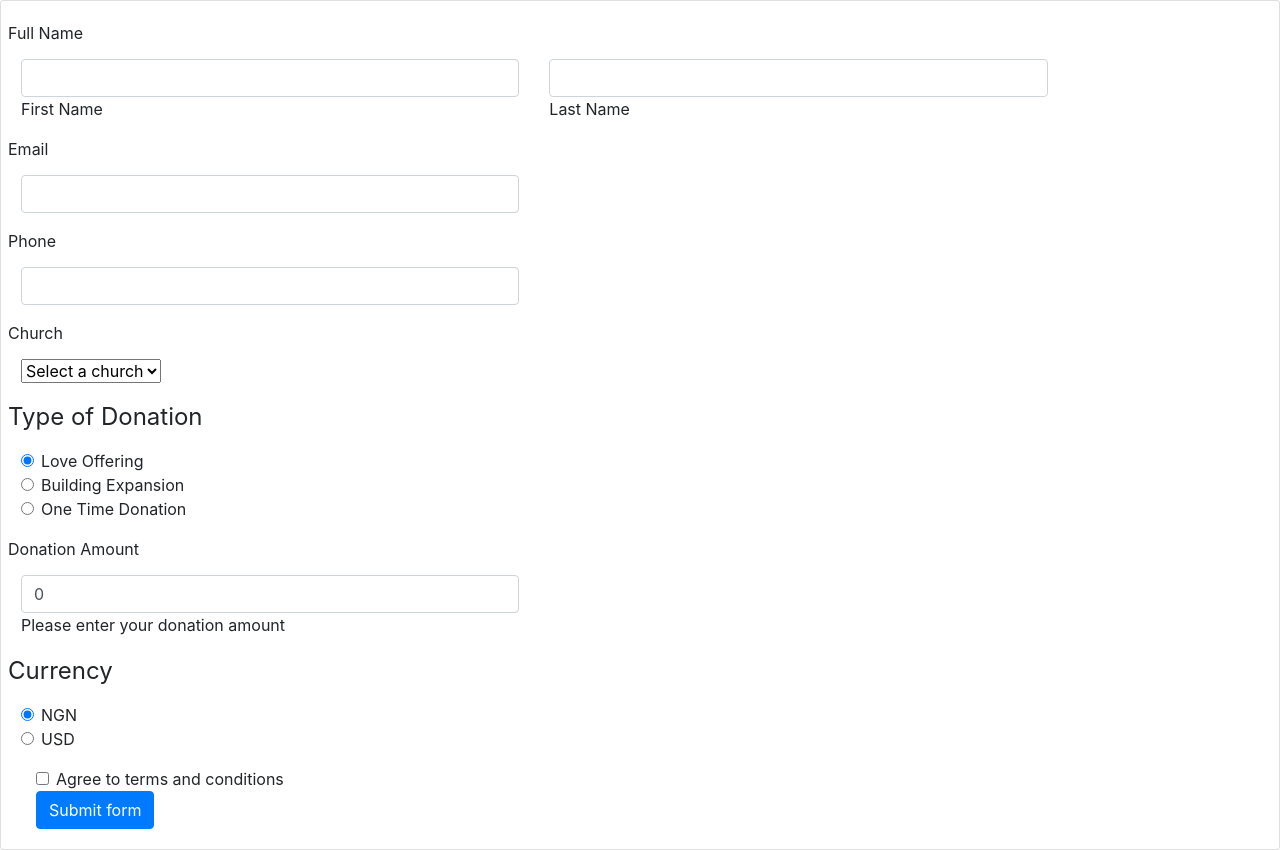
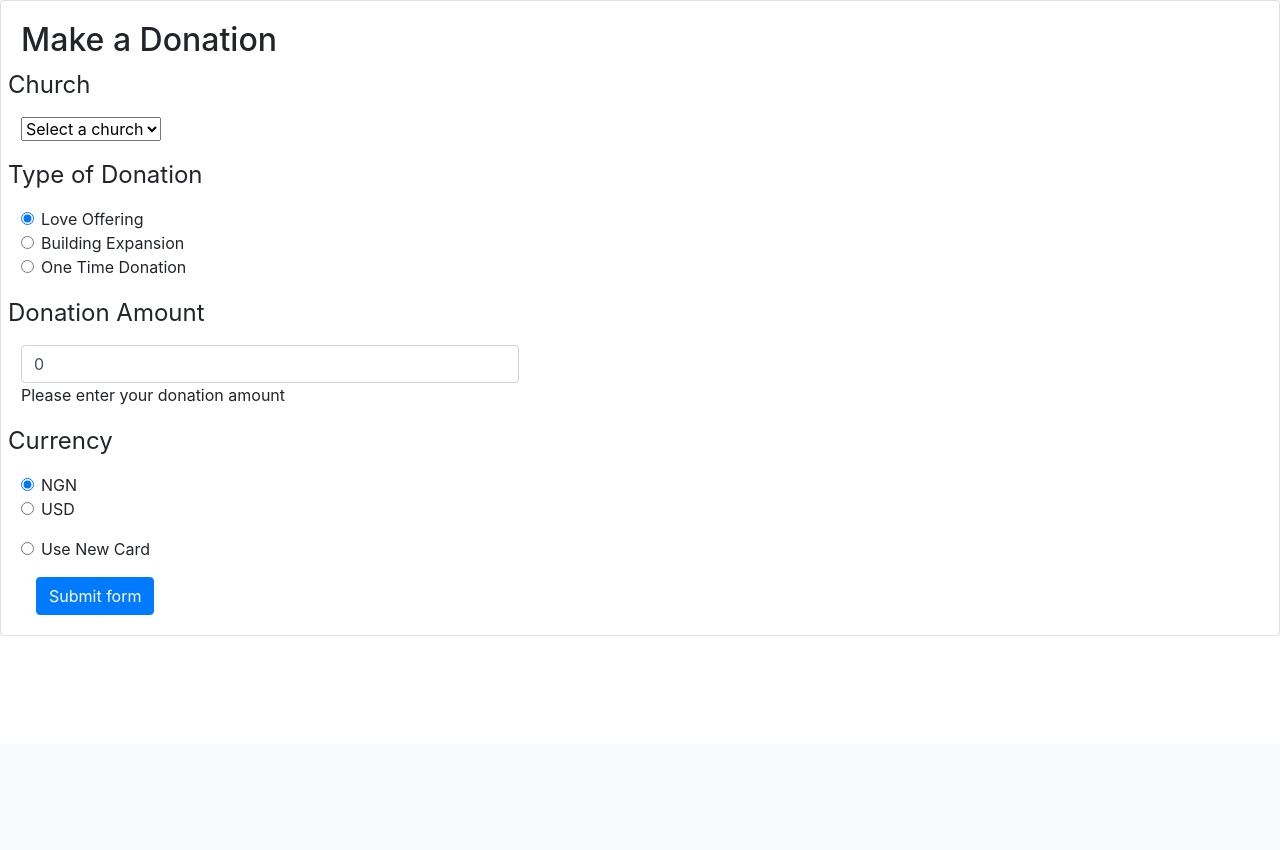
Before and after one commit to timothyakinyelu/flutterwave-payment-test, a Python web app: template src/templates/donations.html in a window 1280 px wide. Shown: the part 56-906 px from the top of the page. After the commit the page ends 692 px from the top, so only its background shows below. Run offline with Jinja, Linux system fonts and the light colour scheme; the template is opened without the code that fills it, so the values that code supplies are empty.

Commit message:
- added existing card options

```diff
--- a/src/templates/donations.html
+++ b/src/templates/donations.html
@@ -11,32 +11,10 @@
             <input type="hidden" name="csrf_token" value="{{ csrf_token() }}" />
             <div class="card">
                 <div class="card-body">
-                    <div class="row mb-3">
-                        <label class="form-label form-label-top">Full Name</label>
-                        <div class="col-sm-5">
-                            <input type="text" class="form-control" name="first_name">
-                            <span>First Name</span>
-                        </div>
-                        <div class="col-sm-5">
-                            <input type="text" class="form-control" name="last_name">
-                            <span>Last Name</span>
-                        </div>
-                    </div>
-                    <div class="row mb-3">
-                        <label class="form-label form-label-top">Email</label>
-                        <div class="col-sm-5">
-                            <input type="email" class="form-control" name="email">
-                            <span></span>
-                        </div>
-                    </div>
-                    <div class="row mb-3">
-                        <label class="form-label form-label-top">Phone</label>
-                        <div class="col-sm-5">
-                            <input type="text" class="form-control" name="phone">
-                        </div>
-                    </div>
-                    <div class="row mb-3">
-                        <label class="form-label form-label-top">Church</label>
+                    <h2>Make a Donation</h2>
+
+                    <fieldset class="row mb-3">
+                        <legend class="form-label form-label-top">Church</legend>
                         <div class="col-sm-5">
                             <select class="form-select" name="subaccountID">
                                 <option selected disabled value="">Select a church</option>
@@ -45,7 +23,7 @@
                                 {% endfor %}
                             </select>
                         </div>
-                    </div>
+                    </fieldset>
                     <fieldset class="row mb-3">
                         <legend class="form-label form-label-top">Type of Donation</legend>
                         <div class="col-sm-5">
@@ -69,13 +47,13 @@
                             </div>
                         </div>
                     </fieldset>
-                    <div class="row mb-3">
-                        <label class="form-label form-label-top">Donation Amount</label>
+                    <fieldset class="row mb-3">
+                        <legend class="form-label form-label-top">Donation Amount</legend>
                         <div class="col-sm-5">
                             <input type="number" class="form-control" name="amount" value=0>
                             <span>Please enter your donation amount</span>
                         </div>
-                    </div>
+                    </fieldset>
                     <fieldset class="row mb-3">
                         <legend class="form-label form-label-top">Currency</legend>
                         <div class="col-sm-10">
@@ -93,14 +71,38 @@
                             </div>
                         </div>
                     </fieldset>
-                    <div class="col-12">
-                        <div class="form-check">
-                            <input class="form-check-input" type="checkbox" value="" id="invalidCheck2">
-                            <label class="form-check-label" for="invalidCheck2">
-                                Agree to terms and conditions
-                            </label>
+                    {% if current_user.cards %}
+                        <fieldset class="row mb-3">
+                            <div class="col-sm-10">
+                                <div class="form-check cards">
+                                    <input class="form-check-input" type="radio" name="retainedCard" id="reCard" value="1" checked />
+                                    <label class="form-check-label" for="reCard">
+                                        Use Existing cards
+                                    </label>
+                                </div>
+                            </div>
+                            <div class="col-sm-10 cards-inner">
+                                {% for card in cards %}
+                                    <div class="form-check">
+                                        <input class="form-check-input" type="radio" name="card" id="card_{{ card.id }}" value="{{ card.id }}">
+                                        <label class="form-check-label" for="card_{{ card.id }}">
+                                            {{ card.issuer }}
+                                        </label>
+                                    </div>
+                                {% endfor %}
+                            </div>
+                        </fieldset>
+                    {% endif %}
+                    <fieldset class="row mb-3">
+                        <div class="col-sm-10">
+                            <div class="form-check cards">
+                                <input class="form-check-input" type="radio" name="retainedCard" id="newCard" value="0" {% if current_user.cards == [] %}checked{% endif %} />
+                                <label class="form-check-label" for="newCard">
+                                    Use New Card
+                                </label>
+                            </div>
                         </div>
-                    </div>
+                    </fieldset>
                     <div class="col-12">
                       <button class="btn btn-primary" type="submit">Submit form</button>
                     </div>
```
